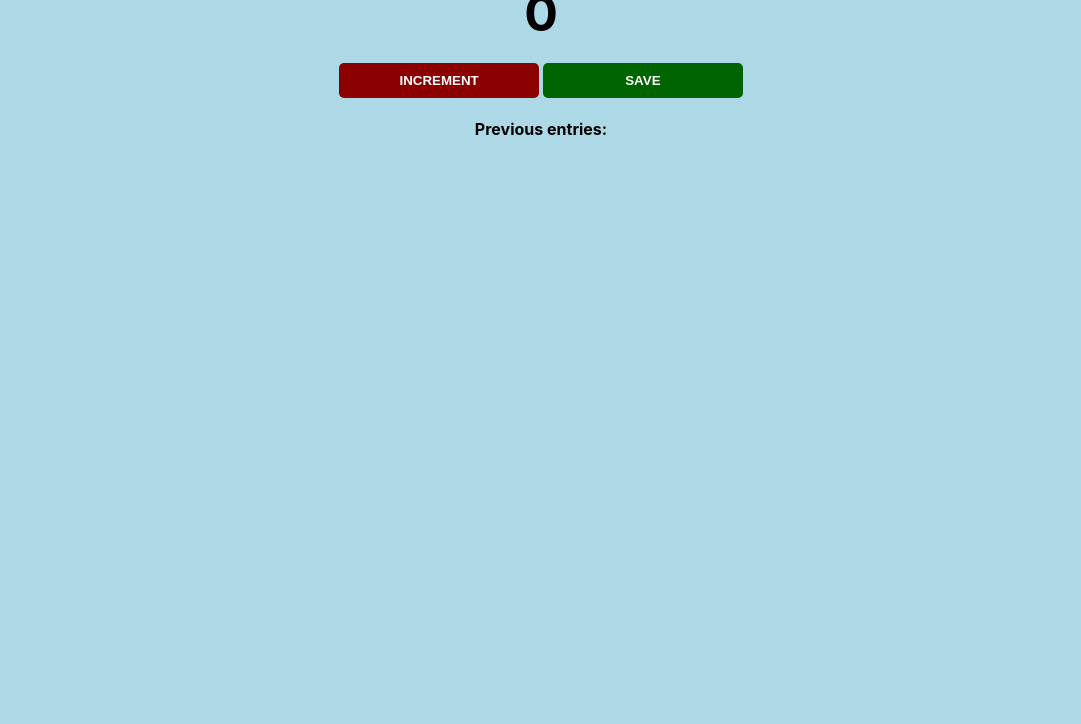
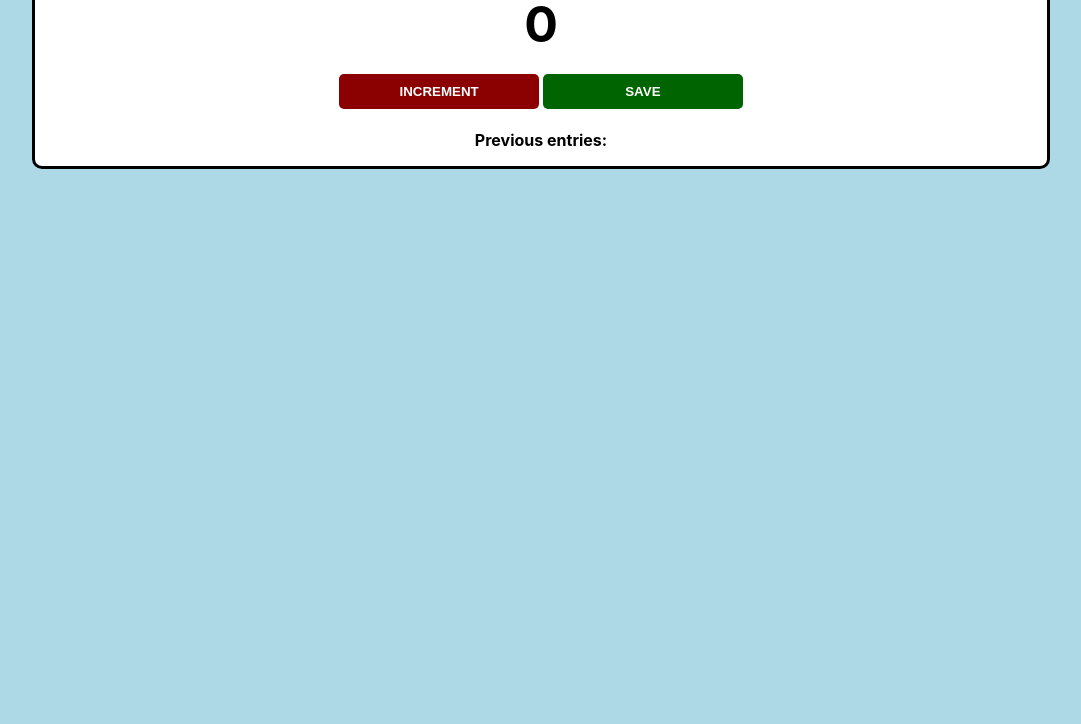
Before and after one commit to olusesimrg/Passenger-Counter, a plain HTML site: page index.html in a window 1280 px wide. Shown: the part 76-800 px from the top of the page, without its empty margins (99-1180 px from the left). Drawn offline with Linux system fonts and the light colour scheme.

Commit message:
modified css

```diff
--- a/index.html
+++ b/index.html
@@ -10,13 +10,13 @@
 </head>
 
 <body>
-
+  <div class="container">
     <h1>People entered:</h1>
     <h2 id="count-el">0</h2>
-    <button id="increment-btn" onclick="increment()">INCREMENT</button>
+    <button id="increment-btn" onclick="increment()"> INCREMENT </button>
     <button id="save-btn" onclick="save()">SAVE</button>
     <p id="save-el"> Previous entries: </p>
-
+</div>
 
   <script src="index.js"></script>
 </body>
--- a/style.css
+++ b/style.css
@@ -5,6 +5,14 @@ body {
   font-family: -apple-system, BlinkMacSystemFont, 'Segoe UI', Roboto, Oxygen, Ubuntu, Cantarell, 'Open Sans', 'Helvetica Neue', sans-serif;
   font-weight: bold;
   text-align: center;
+}
+
+.container {
+  background: white;
+  max-width: 80%;
+  margin: auto;
+  border: 3px solid black;
+  border-radius: 10px;
 }
 
 h1 {
```
